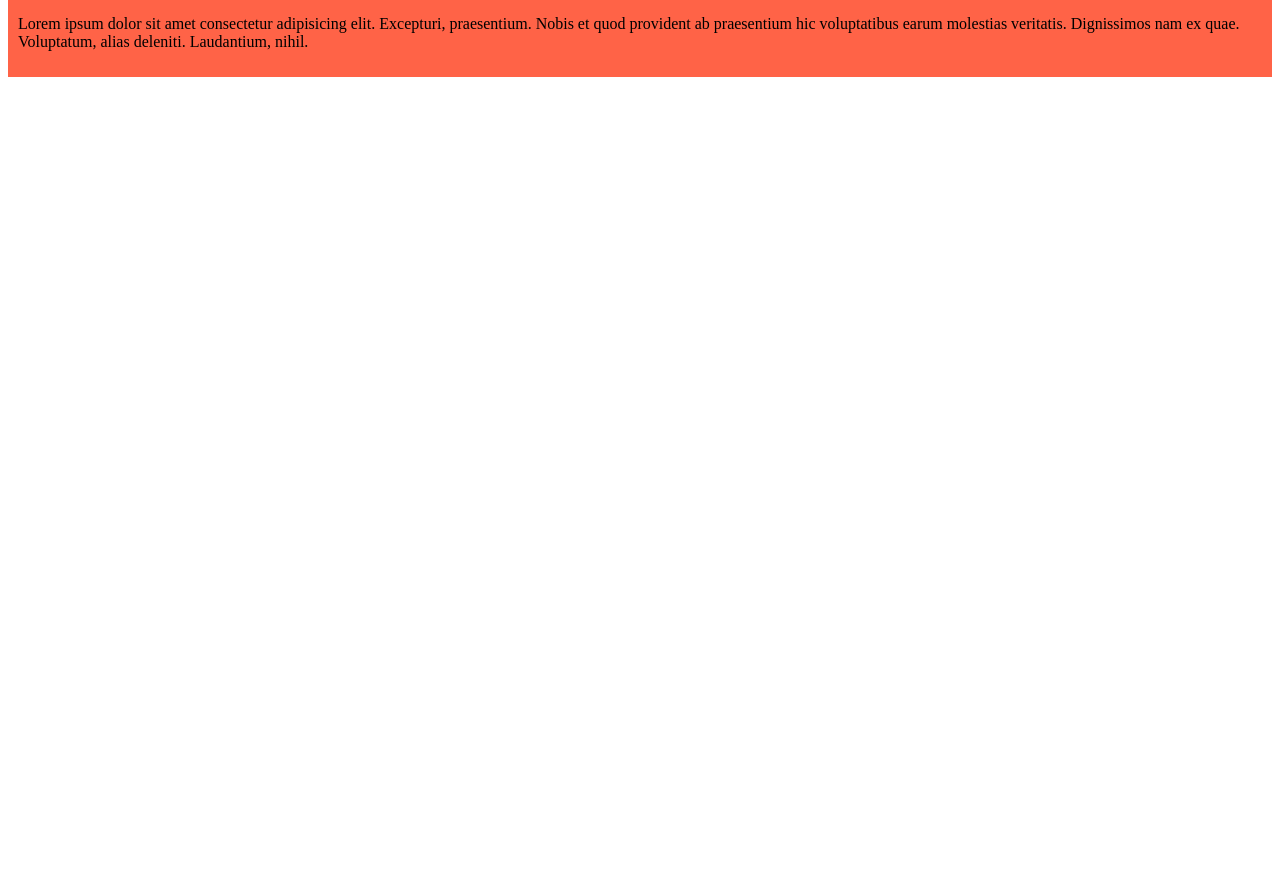
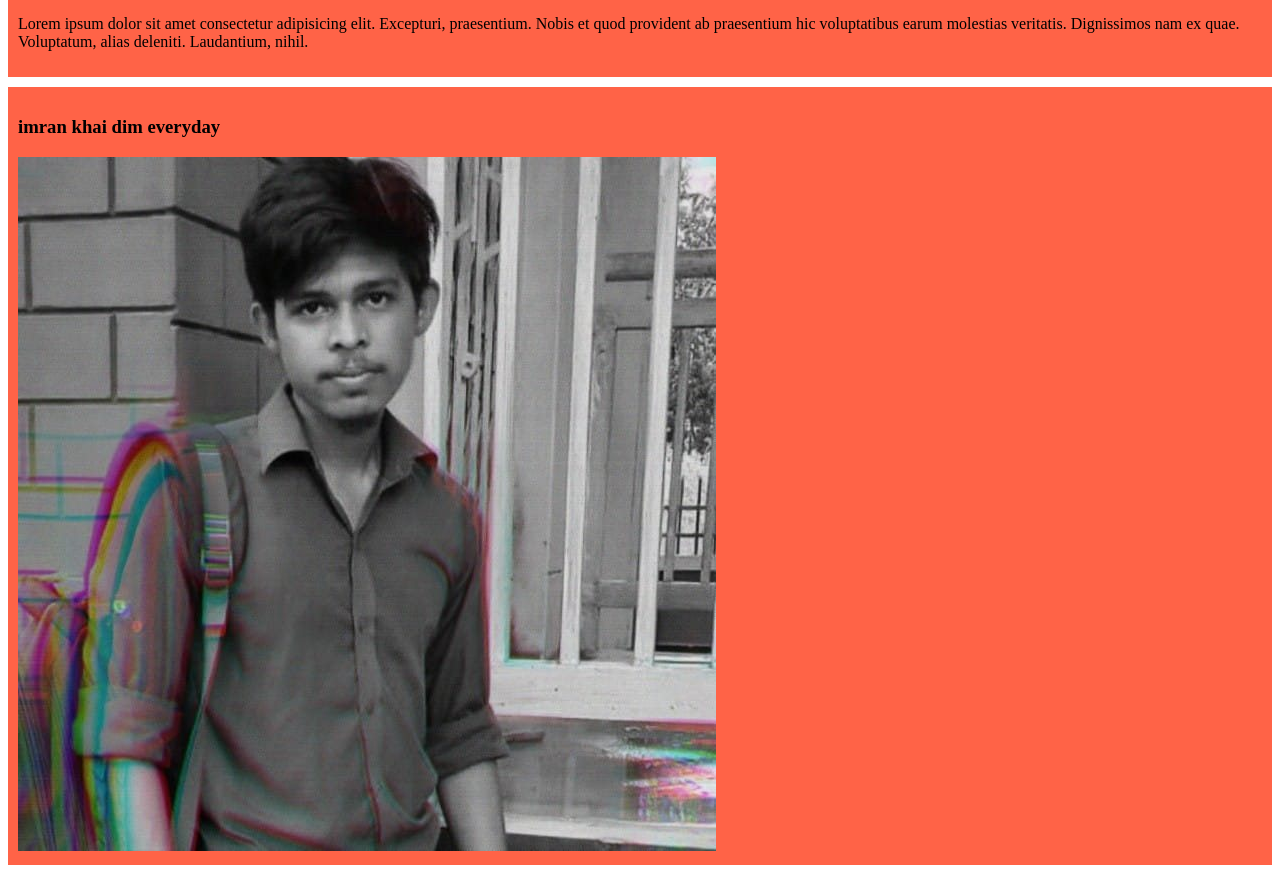
Before and after one commit to Imran775-CT/my-simple-website, a plain HTML site: page index.html in a window 1280 px wide. Shown: the part 62-937 px from the top of the page. Before the commit the page ends 800 px from the top, so only its background shows below. Drawn offline with Linux system fonts and the light colour scheme.

Commit message:
imran khai dim

```diff
--- a/index.html
+++ b/index.html
@@ -14,6 +14,12 @@
             earum molestias veritatis. Dignissimos nam ex quae. Voluptatum, alias
              deleniti. Laudantium, nihil.</p>
     </div>
+    <div>
+        <h3>imran khai dim everyday </h3>
+        <img src="images.jpg">
+    </div>
+
+
 
 </body>
 </html>
--- a/styles/blog.css
+++ b/styles/blog.css
@@ -1,4 +1,5 @@
 div{
     background-color:  tomato ;
     padding: 10px;
+    margin-bottom: 10px;
 }
```
Also changed, not shown: images.jpg (added).
